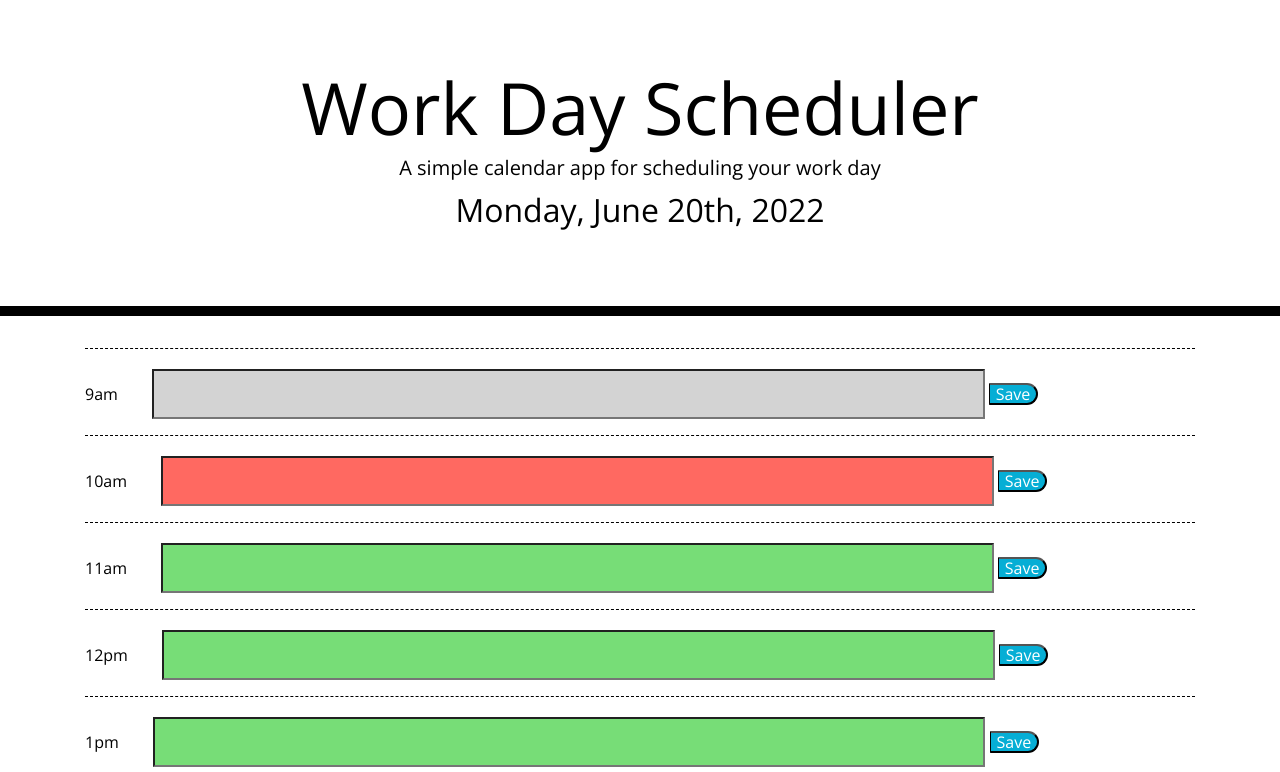
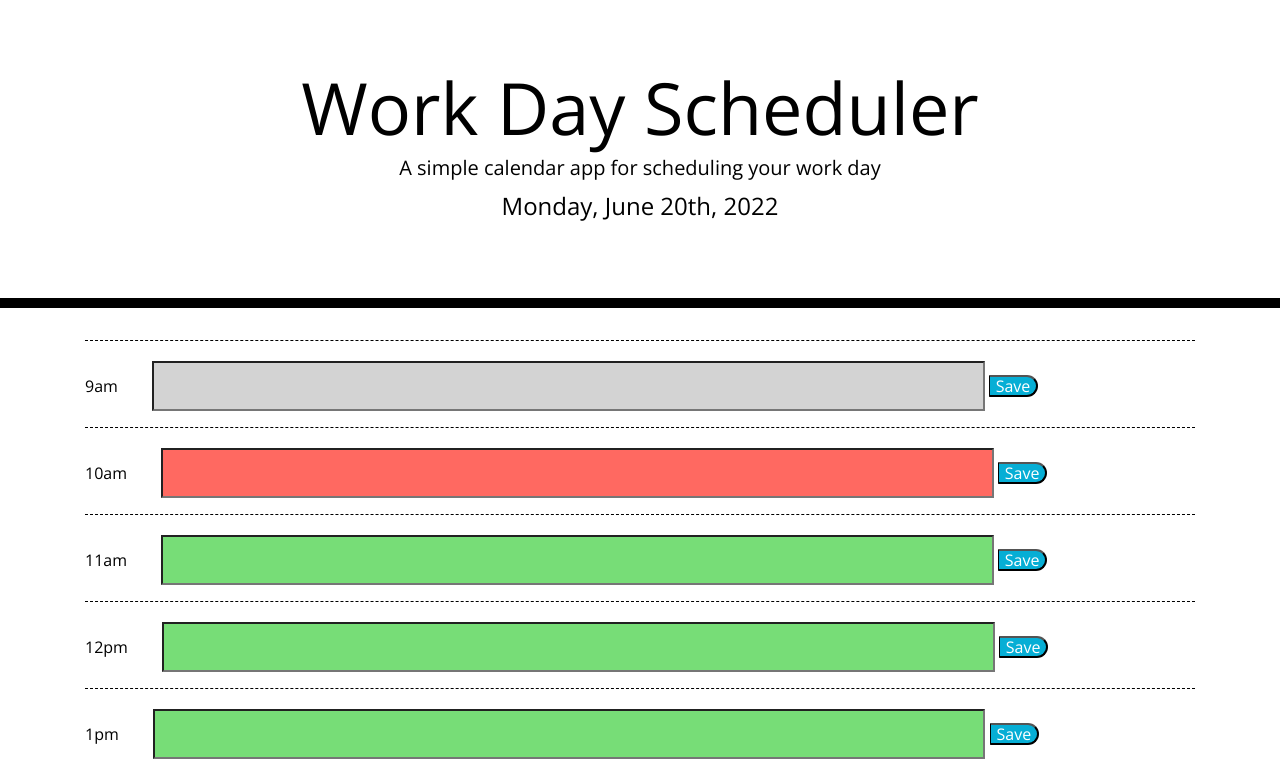
Before and after one commit to AJoanBell/week5_challenge_calendar, a plain HTML site: page index.html in a window 1280 px wide. Shown: the top 772 px of the page. Drawn offline with nearby package versions, Linux system fonts and the light colour scheme.

Commit message:
readme html javascript update

```diff
--- a/assets/script/script.js
+++ b/assets/script/script.js
@@ -1,9 +1,9 @@
-// current date using moment
+// display the actual date using moment
 $("#currentDay").text(moment().format("dddd") + ", " + moment().format("MMMM Do") + ", " + moment().format("YYYY"));
 
-//Start Document
+//document
 $(document).ready(function(){
-    // Functions called
+    // Functions
     assessHour();
     localUser();
 });
--- a/assets/style/style.css
+++ b/assets/style/style.css
@@ -1,3 +1,4 @@
+
 body {
   font-family: 'Open Sans', sans-serif;
   font-size: 16px;
@@ -77,5 +78,5 @@ textarea {
 }
 
 #currentDay {
-  font-size: xx-large;
+  font-size: x-large;
 }
```
Also changed, not shown: 1 other file.
